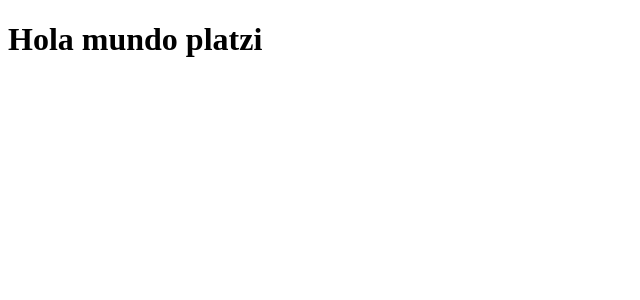
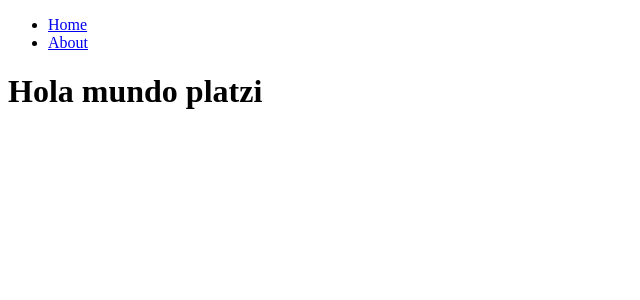
Before and after one commit to mariaalejandrabm0703/app-avocado, a Next.js app: page / in a window 1280 px wide. Shown: the top 300 px of the page, without its empty margins (0-640 px from the left). Built offline with nearby package versions, Linux system fonts and the light colour scheme.

Commit message:
feature: add Navbar

```diff
--- /dev/null
+++ b/components/Navbar/Navbar.js
@@ -0,0 +1,23 @@
+import React from "react";
+import Link from "next/link";
+
+const Navbar = () => {
+  return (
+    <nav>
+      <ul>
+        <li>
+          <Link href="/">
+            <a>Home</a>
+          </Link>
+        </li>
+        <li>
+          <Link href="/about">
+            <a>About</a>
+          </Link>
+        </li>
+      </ul>
+    </nav>
+  );
+};
+
+export default Navbar;
--- a/pages/about.js
+++ b/pages/about.js
@@ -1,8 +1,10 @@
 import React from 'react'
+import Navbar from "../components/Navbar/Navbar"
 
 export const About = () => {
   return (
     <div>
+      <Navbar />
         <h1>Esta es la pagina de about</h1>
     </div>
   );
--- a/pages/index.js
+++ b/pages/index.js
@@ -1,9 +1,11 @@
-import React from 'react'
+import React from "react";
+import Navbar from "../components/Navbar/Navbar";
 
 export const Home = () => {
   return (
     <div>
-        <h1>Hola mundo platzi</h1>
+      <Navbar />
+      <h1>Hola mundo platzi</h1>
     </div>
   );
 };
--- a/pages/product/[id].js
+++ b/pages/product/[id].js
@@ -1,10 +1,12 @@
 import { useRouter } from "next/router";
 import React from "react";
+import Navbar from "../../components/Navbar/Navbar"
 
 const ProductItem = () => {
   const router = useRouter();
   return (
     <div>
+      <Navbar />
       <h1>Pagina para el producto {router.query.id}</h1>
     </div>
   );
```
